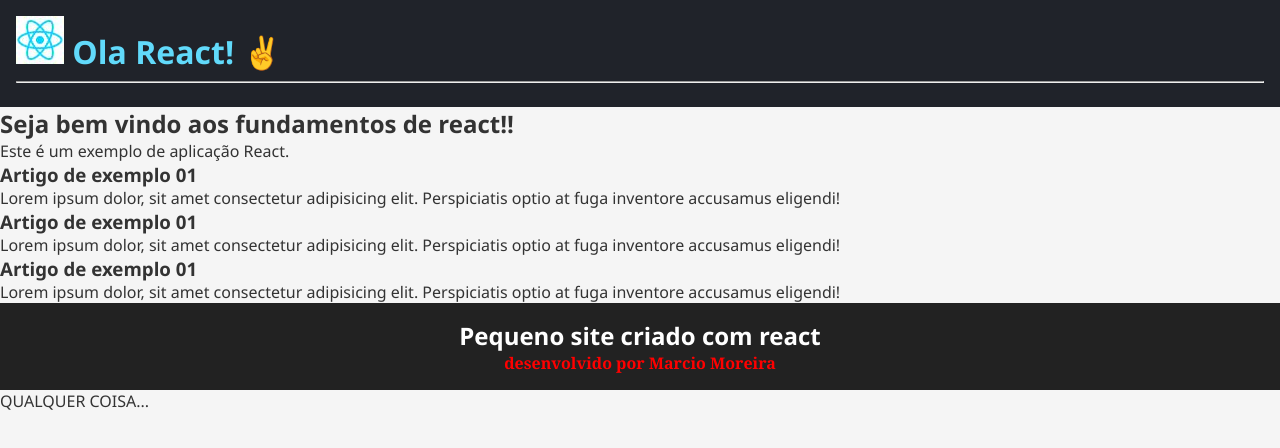
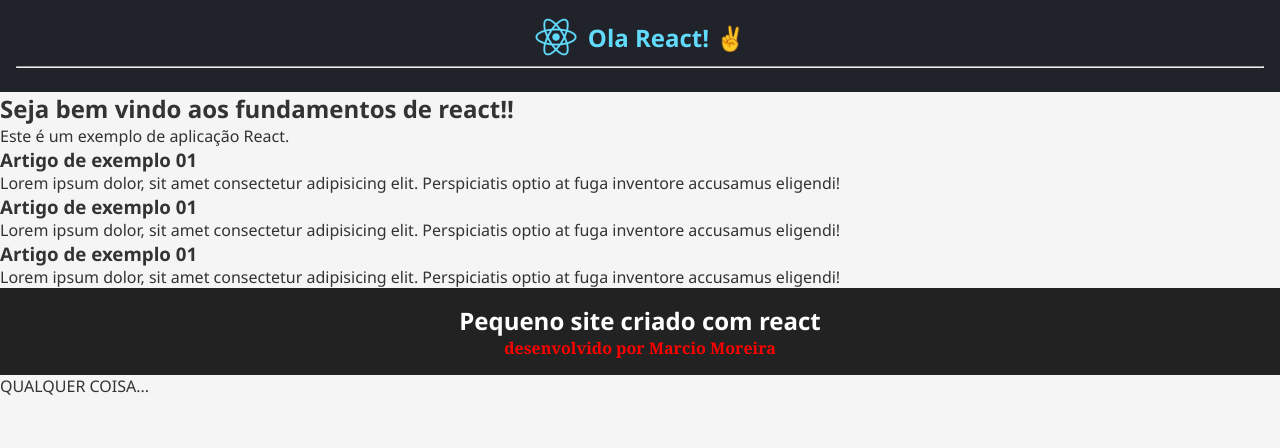
Before and after one commit to Moreira-Marcio/react-fundamentos, a React (Vite) app: page / in a window 1280 px wide. Shown: the top 448 px of the page. Built offline with nearby package versions, Linux system fonts and the light colour scheme.

Commit message:
atualiza cabecalho e logo com css

```diff
--- a/src/components/Cabecalho.module.css
+++ b/src/components/Cabecalho.module.css
@@ -3,3 +3,17 @@
   color: #61dafb;
   padding: 1rem;
 }
+
+.titulo {
+  display: flex;
+  align-items: center;
+  justify-content: center;
+  gap: 0.5rem;
+  font-size: 1.5rem;
+}
+
+.logo {
+  vertical-align: middle;
+  margin-right: 0.2rem;
+  width: 42px;
+}
--- a/src/components/Cabecalho.tsx
+++ b/src/components/Cabecalho.tsx
@@ -8,8 +8,8 @@
 export default function Cabecalho() {
   return (
     <header className={estilos.topoSite}>
-      <h1>
-        <img src={logo} alt="" /> Ola React! ✌️
+      <h1 className={estilos.titulo}>
+        <img className={estilos.logo} src={logo} alt="" /> Ola React! ✌️
       </h1>
       <hr />
       <Menu />
```
Also changed, not shown: src/assets/logo-react.png.
